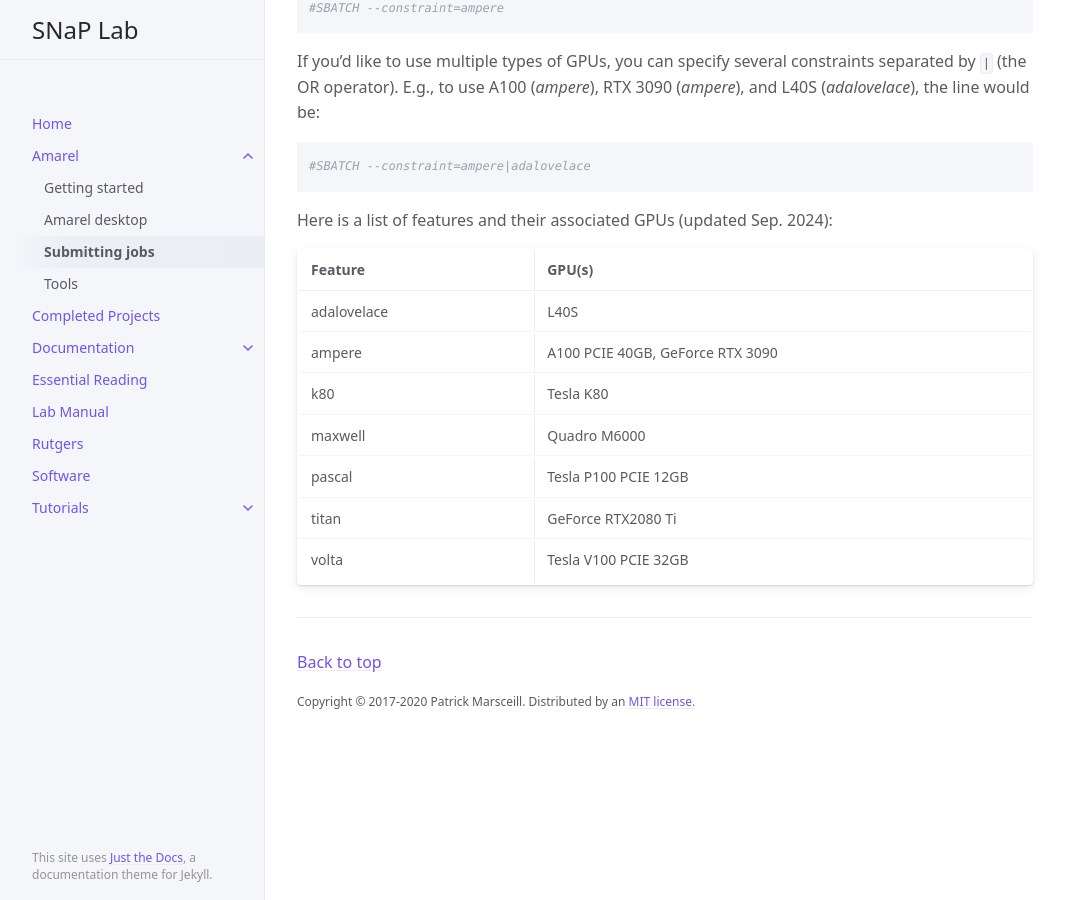
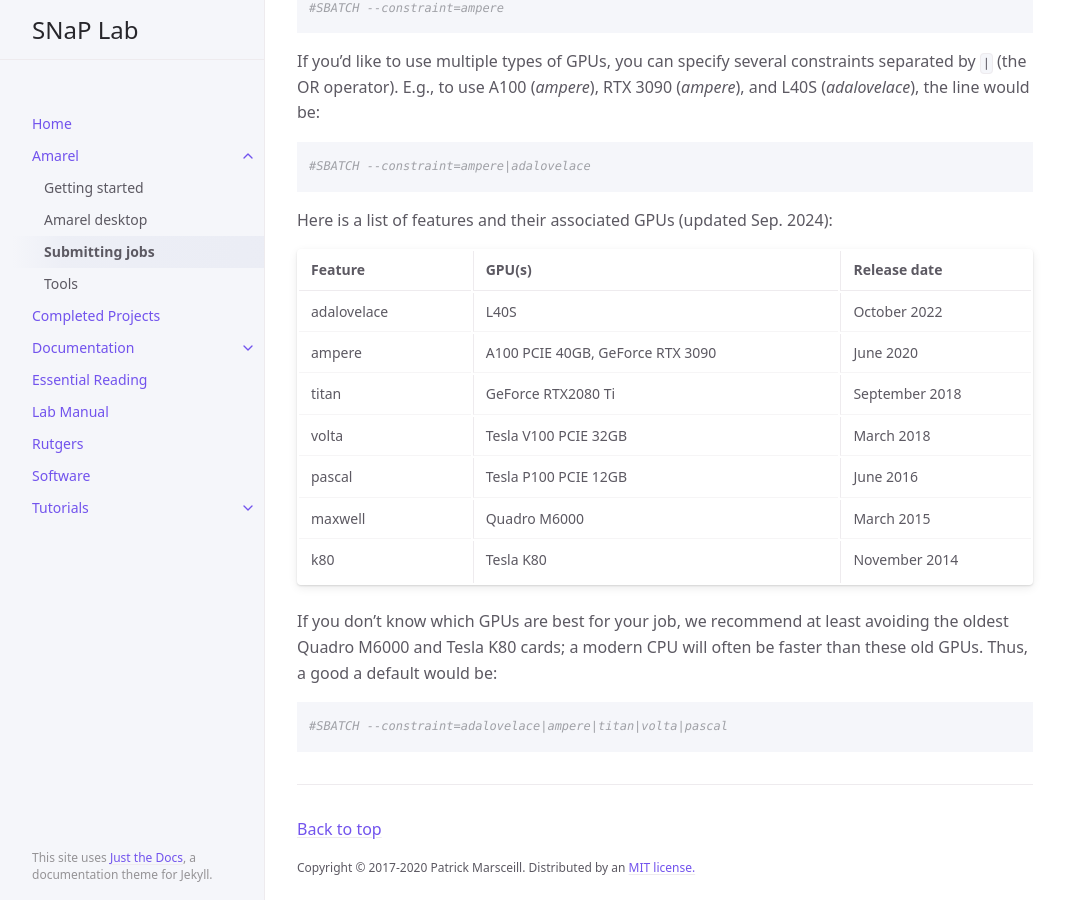
Before and after one commit to LindenParkesLab/snaplab.github.io, a Jekyll site: the page built from docs/amarel/jobs.md, in a window 1280 px wide and 900 px high, scrolled down 3004 px. Shown: the whole window, without its empty margins (107-1172 px from the left). Built offline with Jekyll 4.4.1, drawn with Linux system fonts in a browser that asks for light colours; cached includes are drawn as plain includes.

Commit message:
added release dates to GPUs

````diff
--- a/docs/amarel/jobs.md
+++ b/docs/amarel/jobs.md
@@ -96,12 +96,18 @@ If you'd like to use multiple types of GPUs, you can specify several constraints
 
 Here is a list of features and their associated GPUs (updated Sep. 2024):
 
-| Feature | GPU(s)  |
-| :------ | :--- |
-| adalovelace | L40S |
-| ampere | A100 PCIE 40GB, GeForce RTX 3090 |
-| k80 | Tesla K80 |
-| maxwell | Quadro M6000 |
-| pascal | Tesla P100 PCIE 12GB |
-| titan | GeForce RTX2080 Ti |
-| volta | Tesla V100 PCIE 32GB |
+| Feature | GPU(s) | Release date |
+| :------ | :----- | :----------- |
+| adalovelace | L40S | October 2022 |
+| ampere | A100 PCIE 40GB, GeForce RTX 3090 | June 2020 |
+| titan | GeForce RTX2080 Ti | September 2018 |
+| volta | Tesla V100 PCIE 32GB | March 2018 |
+| pascal | Tesla P100 PCIE 12GB | June 2016 |
+| maxwell | Quadro M6000 | March 2015 |
+| k80 | Tesla K80 | November 2014 |
+
+If you don't know which GPUs are best for your job, we recommend at least avoiding the oldest Quadro M6000 and Tesla K80 cards; a modern CPU will often be faster than these old GPUs. Thus, a good a default would be:
+
+```shell
+#SBATCH --constraint=adalovelace|ampere|titan|volta|pascal
+```
````
